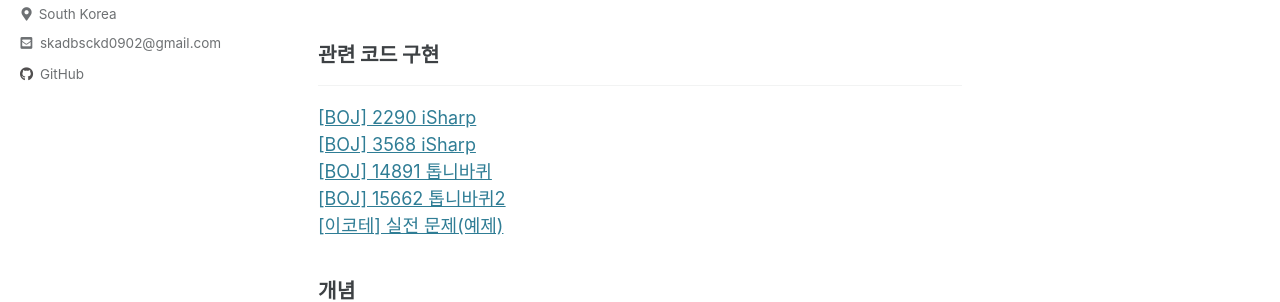
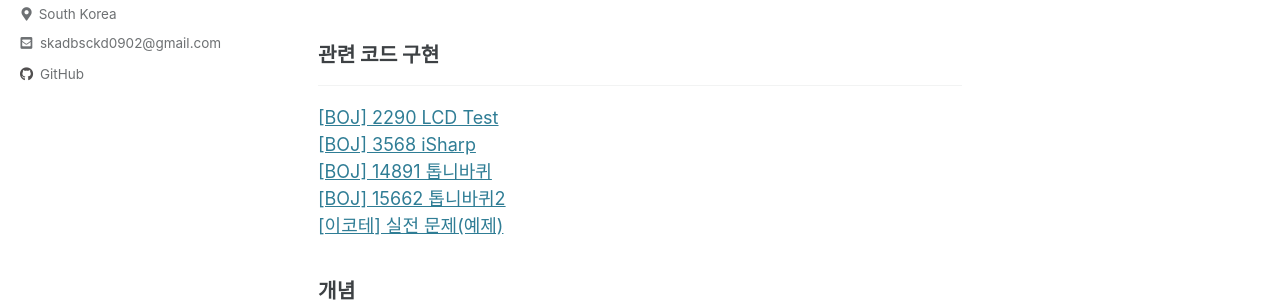
Before and after one commit to Akgop/Akgop.github.io, a Jekyll site: the page built from _posts/2021-01-19-thisiscote_3.md, in a window 1280 px wide and 900 px high. Shown: the part 372-674 px from the top of the window. Built offline with Jekyll 4.4.1, drawn with Linux system fonts in a browser that asks for light colours; cached includes are drawn as plain includes.

Commit message:
오타수정

```diff
--- a/_posts/2021-01-19-thisiscote_3.md
+++ b/_posts/2021-01-19-thisiscote_3.md
@@ -11,7 +11,7 @@ tags:
 
 ---
 
-[[BOJ] 2290 iSharp](http://akgop.github.io/boj/BOJ2290/)<br>
+[[BOJ] 2290 LCD Test](http://akgop.github.io/boj/BOJ2290/)<br>
 [[BOJ] 3568 iSharp](http://akgop.github.io/boj/BOJ3568/)<br>
 [[BOJ] 14891 톱니바퀴](http://akgop.github.io/boj/BOJ14891/)<br>
 [[BOJ] 15662 톱니바퀴2](http://akgop.github.io/boj/BOJ15662/)<br>
```
